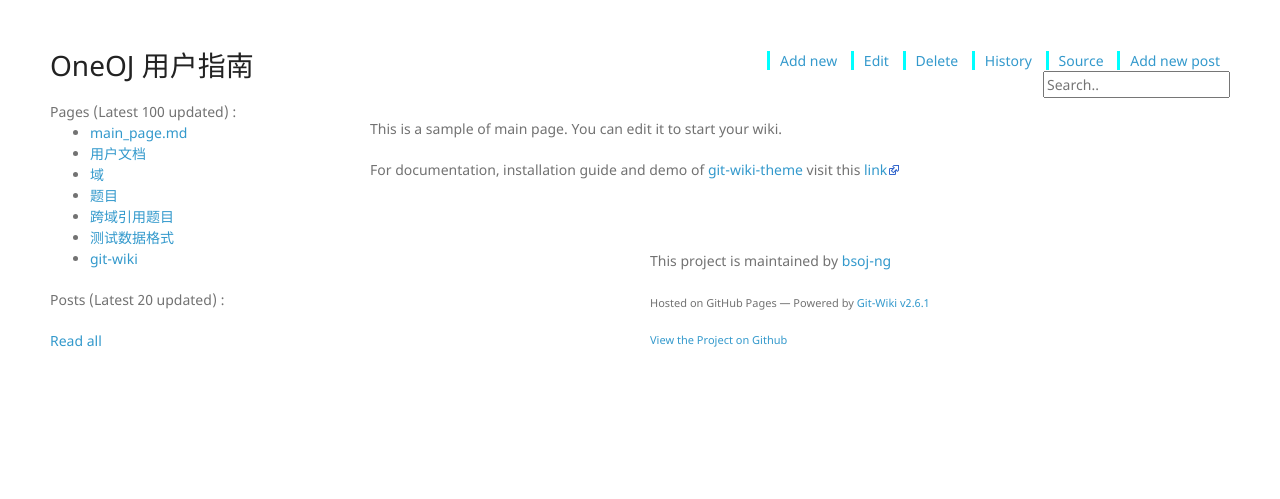
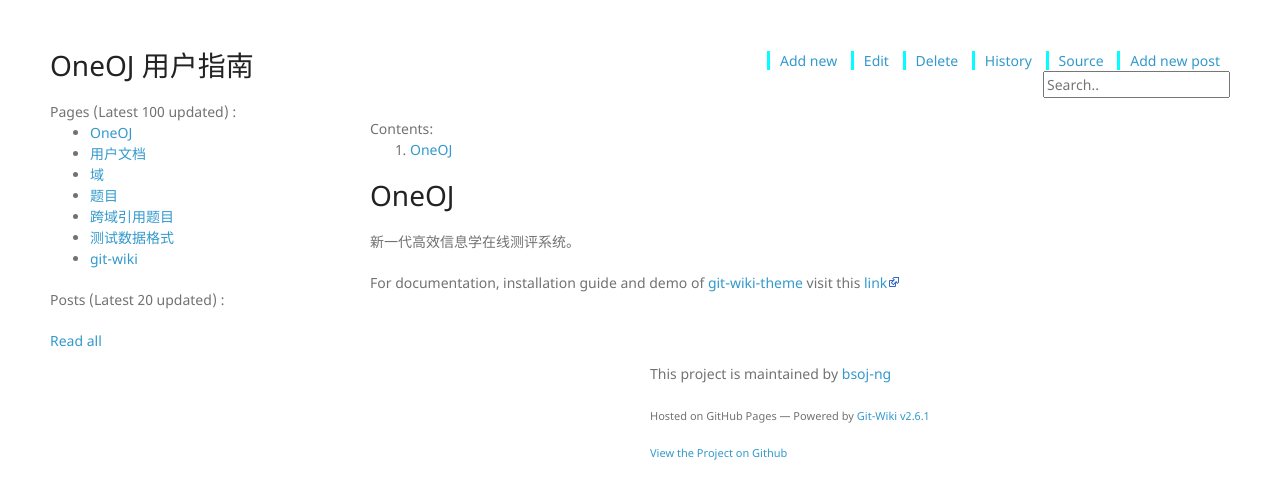
Before and after one commit to bsoj-ng/doc, a Jekyll site: the page built from wiki/main_page.md, in a window 1280 px wide. Shown: the top 499 px of the page. Built offline with Jekyll 4.4.1, drawn with Linux system fonts in a browser that asks for light colours; nearby versions of some CDN libraries; our own code applies the rules of GitHub Pages for plain Markdown files.

Commit message:
Update main_page.md

```diff
--- a/wiki/main_page.md
+++ b/wiki/main_page.md
@@ -2,6 +2,8 @@
 redirect_from: "/"
 ---
 
-This is a sample of main page. You can edit it to start your wiki.
+# OneOJ
+
+新一代高效信息学在线测评系统。
 
 For documentation, installation guide and demo of [git-wiki-theme](git-wiki-theme) visit this [link](http://drassil.github.io/git-wiki/)
```
